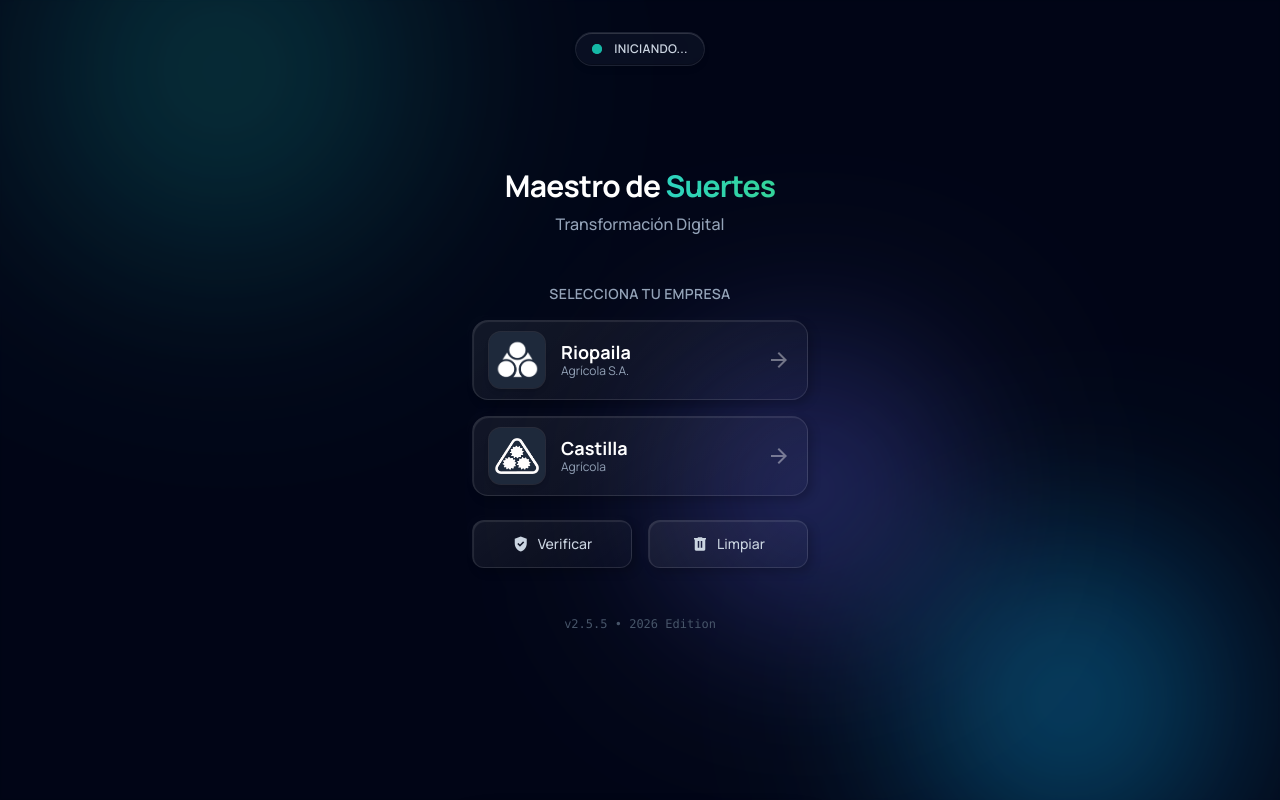
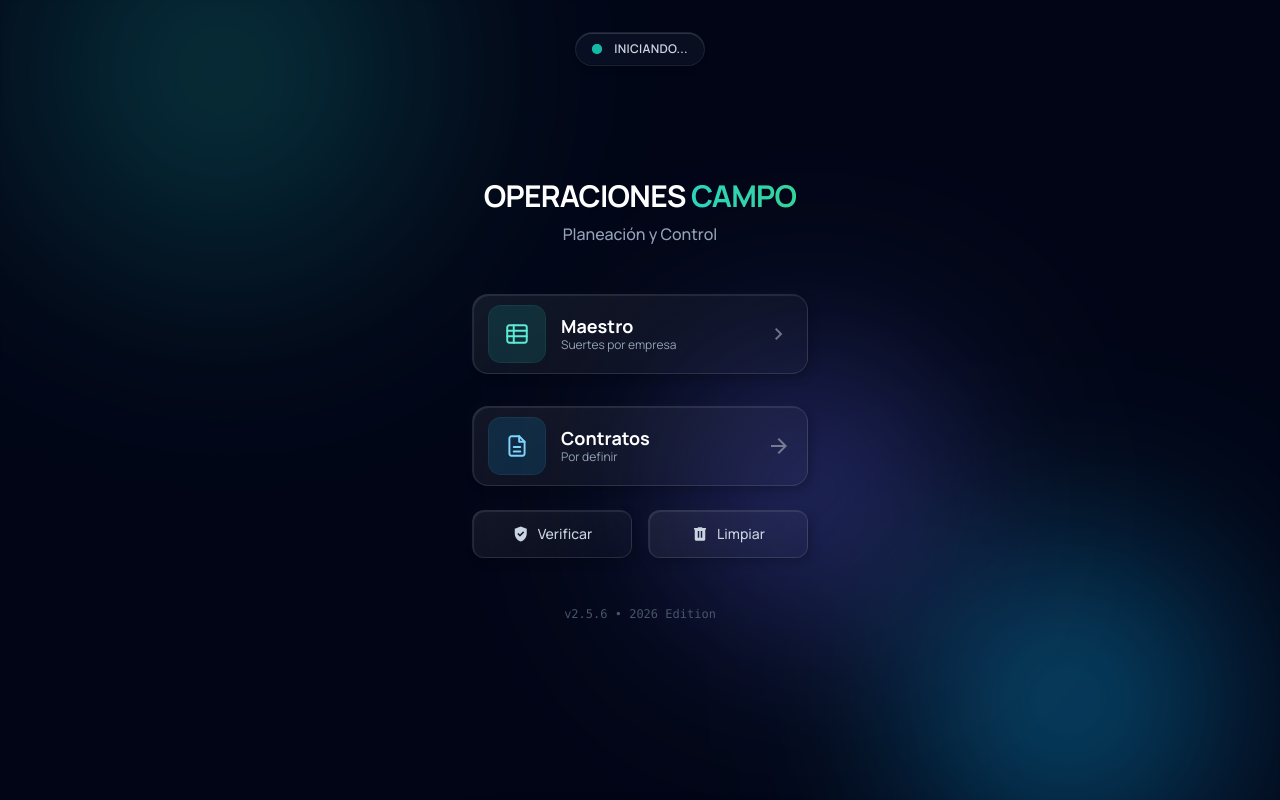
Before and after one commit to mar96ospina-a/maestro-riopaila, a plain HTML site: page index.html in a window 1280 px wide. Drawn offline with Linux system fonts and the light colour scheme.

Commit message:
Home: 'Operaciones Campo / Planeacion y Control' con menu Maestro + Contratos
El index pasa de 'elegir empresa' directo a un menu: boton Maestro que
despliega Riopaila y Castilla (misma navegacion maestro.html?empresa=...),
y boton Contratos (contenido por definir). Iconos en SVG inline (la fuente
es un subset de 43 y no trae dataset/description). Se conserva todo lo previo:
pildora de estado, instalar PWA, service worker, Verificar/Limpiar y la
temporada Halloween (acento #tituloAccent). SW v2.5.6.

Co-Authored-By: Claude Opus 4.8 <noreply@anthropic.com>

```diff
--- a/index.html
+++ b/index.html
@@ -184,7 +184,7 @@
 
     /* Ámbar sólido en vez del degradado: en temporada el acento pesa por color,
        no por efecto. */
-    :root.temporada-halloween #tituloSuertes {
+    :root.temporada-halloween #tituloAccent {
       background-image: none;
       color: #fbbf24;
       -webkit-text-fill-color: #fbbf24;
@@ -198,6 +198,32 @@
 
     :root.temporada-halloween .calabaza {
       display: block;
+    }
+
+    /* --- Despliegue de empresas bajo el botón "Maestro" (grid-rows 0fr→1fr) --- */
+    #empresas {
+      display: grid;
+      grid-template-rows: 0fr;
+      opacity: 0;
+      transition: grid-template-rows .35s cubic-bezier(.2, .8, .2, 1), opacity .3s, margin .35s;
+    }
+
+    #empresas.open {
+      grid-template-rows: 1fr;
+      opacity: 1;
+      margin-top: .25rem;
+    }
+
+    #empresas > div {
+      overflow: hidden;
+    }
+
+    #btnMaestro .chev {
+      transition: transform .3s cubic-bezier(.2, .8, .2, 1);
+    }
+
+    #btnMaestro.open .chev {
+      transform: rotate(90deg);
     }
   </style>
 
@@ -266,8 +292,8 @@
     <!-- Typography -->
     <div class="text-center mb-12 animate-float-in animate-delay-200">
       <h1 class="text-3xl font-bold text-white mb-2 tracking-tight flex items-center justify-center gap-2">
-        <span>Maestro de <span id="tituloSuertes"
-            class="text-transparent bg-clip-text bg-gradient-to-r from-teal-400 to-emerald-400">Suertes</span></span>
+        <span>OPERACIONES <span id="tituloAccent"
+            class="text-transparent bg-clip-text bg-gradient-to-r from-teal-400 to-emerald-400">CAMPO</span></span>
         <svg class="calabaza" width="26" height="26" viewBox="0 0 24 24" fill="none" stroke="currentColor"
           stroke-width="1.7" stroke-linecap="round" stroke-linejoin="round" aria-hidden="true">
           <path d="M12 8.4c4.3 0 7.8 2.6 7.8 5.9s-3.5 5.9-7.8 5.9-7.8-2.6-7.8-5.9S7.7 8.4 12 8.4Z" />
@@ -276,24 +302,43 @@
           <path d="M12 8.4V6.3c0-1 .8-1.8 1.8-1.8" />
         </svg>
       </h1>
-      <p class="text-slate-400 font-medium text-base">Transformación Digital</p>
+      <p class="text-slate-400 font-medium text-base">Planeación y Control</p>
     </div>
 
-    <!-- Primary Action: elegir empresa -->
-    <p class="animate-float-in animate-delay-300 text-slate-400 text-sm font-semibold uppercase tracking-wide mb-4 text-center w-full">
-      Selecciona tu empresa
-    </p>
+    <!-- Menú principal: Maestro (despliega empresas) + Contratos -->
+    <div class="animate-float-in animate-delay-300 w-full flex flex-col gap-4">
 
-    <div class="animate-float-in animate-delay-300 w-full flex flex-col gap-4">
+      <!-- Maestro → despliega Riopaila + Castilla -->
+      <button id="btnMaestro" onclick="toggleMaestro()" data-ai-action="open-maestro"
+        aria-expanded="false" aria-controls="empresas"
+        class="group relative w-full h-20 glass-button rounded-2xl overflow-hidden flex items-center px-4 gap-4">
+        <span
+          class="w-14 h-14 flex items-center justify-center bg-teal-500/15 rounded-xl shrink-0 ring-1 ring-teal-400/20 text-teal-300">
+          <svg width="26" height="26" viewBox="0 0 24 24" fill="none" stroke="currentColor" stroke-width="1.8"
+            stroke-linecap="round" stroke-linejoin="round" aria-hidden="true">
+            <rect x="3" y="4" width="18" height="16" rx="2" />
+            <path d="M3 9h18M3 14h18M9 4v16" />
+          </svg>
+        </span>
+        <span class="flex flex-col items-start mr-auto">
+          <span class="text-white font-bold text-lg leading-tight">Maestro</span>
+          <span class="text-slate-400 text-xs">Suertes por empresa</span>
+        </span>
+        <span class="chev material-symbols-outlined text-white/40">chevron_right</span>
+      </button>
+
+      <!-- Empresas (se despliegan al dar clic en Maestro) -->
+      <div id="empresas">
+        <div class="flex flex-col gap-3 pl-3 border-l border-white/10">
           <!-- Riopaila → solo suertes RIOP -->
           <button onclick="window.location.href='maestro.html?empresa=RIOP'" data-ai-action="open-riopaila"
-        class="group relative w-full h-20 glass-button rounded-2xl overflow-hidden flex items-center px-4 gap-4">
+            class="group relative w-full h-16 glass-button rounded-xl overflow-hidden flex items-center px-3 gap-3">
             <span
-          class="w-14 h-14 flex items-center justify-center bg-slate-800 rounded-xl shrink-0 shadow-md ring-1 ring-white/10">
-          <img src="logo-riopaila.png" alt="Logo Riopaila Agrícola" class="w-11 h-11 object-contain">
+              class="w-11 h-11 flex items-center justify-center bg-slate-800 rounded-lg shrink-0 shadow-md ring-1 ring-white/10">
+              <img src="logo-riopaila.png" alt="Logo Riopaila Agrícola" class="w-9 h-9 object-contain">
             </span>
             <span class="flex flex-col items-start mr-auto">
-          <span class="text-white font-bold text-lg leading-tight">Riopaila</span>
+              <span class="text-white font-bold text-base leading-tight">Riopaila</span>
               <span class="text-slate-400 text-xs">Agrícola S.A.</span>
             </span>
             <span
@@ -302,14 +347,36 @@
 
           <!-- Castilla → suertes CAST + CAUC -->
           <button onclick="window.location.href='maestro.html?empresa=CAST,CAUC'" data-ai-action="open-castilla"
+            class="group relative w-full h-16 glass-button rounded-xl overflow-hidden flex items-center px-3 gap-3">
+            <span
+              class="w-11 h-11 flex items-center justify-center bg-slate-800 rounded-lg shrink-0 shadow-md ring-1 ring-white/10">
+              <img src="logo-castilla.png" alt="Logo Castilla Agrícola" class="w-9 h-9 object-contain">
+            </span>
+            <span class="flex flex-col items-start mr-auto">
+              <span class="text-white font-bold text-base leading-tight">Castilla</span>
+              <span class="text-slate-400 text-xs">Agrícola</span>
+            </span>
+            <span
+              class="material-symbols-outlined text-white/40 group-hover:translate-x-1 transition-transform">arrow_forward</span>
+          </button>
+        </div>
+      </div>
+
+      <!-- Contratos (contenido por definir) -->
+      <button onclick="abrirContratos()" data-ai-action="open-contratos"
         class="group relative w-full h-20 glass-button rounded-2xl overflow-hidden flex items-center px-4 gap-4">
         <span
-          class="w-14 h-14 flex items-center justify-center bg-slate-800 rounded-xl shrink-0 shadow-md ring-1 ring-white/10">
-          <img src="logo-castilla.png" alt="Logo Castilla Agrícola" class="w-11 h-11 object-contain">
+          class="w-14 h-14 flex items-center justify-center bg-sky-500/15 rounded-xl shrink-0 ring-1 ring-sky-400/20 text-sky-300">
+          <svg width="26" height="26" viewBox="0 0 24 24" fill="none" stroke="currentColor" stroke-width="1.8"
+            stroke-linecap="round" stroke-linejoin="round" aria-hidden="true">
+            <path d="M14 3H7a2 2 0 0 0-2 2v14a2 2 0 0 0 2 2h10a2 2 0 0 0 2-2V8z" />
+            <path d="M14 3v5h5" />
+            <path d="M9 13h6M9 17h6" />
+          </svg>
         </span>
         <span class="flex flex-col items-start mr-auto">
-          <span class="text-white font-bold text-lg leading-tight">Castilla</span>
-          <span class="text-slate-400 text-xs">Agrícola</span>
+          <span class="text-white font-bold text-lg leading-tight">Contratos</span>
+          <span class="text-slate-400 text-xs">Por definir</span>
         </span>
         <span
           class="material-symbols-outlined text-white/40 group-hover:translate-x-1 transition-transform">arrow_forward</span>
@@ -333,7 +400,7 @@
 
     <!-- App Version -->
     <div class="mt-12 text-slate-600 font-mono text-xs animate-float-in animate-delay-300">
-      v2.5.5 • 2026 Edition
+      v2.5.6 • 2026 Edition
     </div>
 
   </main>
@@ -365,7 +432,7 @@
     // ==============================
     // Version constant. MUST match service-worker.js (CACHE_VERSION),
     // maestro.html (CONFIG.version, #appVersion span) and the "v..." text at the bottom.
-    const APP_VERSION = 'v2.5.5';
+    const APP_VERSION = 'v2.5.6';
     const CACHE_NAME = `riopaila-maestro-${APP_VERSION}`;
     let deferredPrompt = null;
 
@@ -551,6 +618,23 @@
       verifyCacheStatus();
     }
 
+    // ==============================
+    // 🗂️ MENÚ: Maestro / Contratos
+    // ==============================
+    // Maestro despliega las dos empresas debajo; cada empresa navega como antes.
+    function toggleMaestro() {
+      const btn = document.getElementById('btnMaestro');
+      const emp = document.getElementById('empresas');
+      const abierto = emp.classList.toggle('open');
+      btn.classList.toggle('open', abierto);
+      btn.setAttribute('aria-expanded', abierto ? 'true' : 'false');
+    }
+
+    // Contratos: contenido por definir. Deja el gancho listo para cuando se defina.
+    function abrirContratos() {
+      alert('Contratos — en construcción.');
+    }
+
     // INIT
     document.addEventListener('DOMContentLoaded', () => {
       if (!navigator.onLine) updateStatus('warning', 'Modo Offline');
--- a/service-worker.js
+++ b/service-worker.js
@@ -1,6 +1,6 @@
 // Version constant. MUST match index.html (APP_VERSION, visible "v..." text)
 // and maestro.html (CONFIG.version, #appVersion span). Bump all four on release.
-const CACHE_VERSION = 'v2.5.5'; // ZQM: columna Variedad (cruzada del maestro) entre Corte y Area
+const CACHE_VERSION = 'v2.5.6'; // Home: título Operaciones Campo + botón Maestro (despliega empresas) y Contratos
 const CACHE_NAME = `riopaila-maestro-${CACHE_VERSION}`;
 // El sitio se sirve bajo /maestro-riopaila/ en GitHub Pages y bajo / en local, asi
 // que la base se deriva del scope del propio SW. Con '/' fijo, el precache pedia
```
Also changed, not shown: maestro.html (+2 -2 lines). Lines whose indentation alone changed are shown as unchanged.
